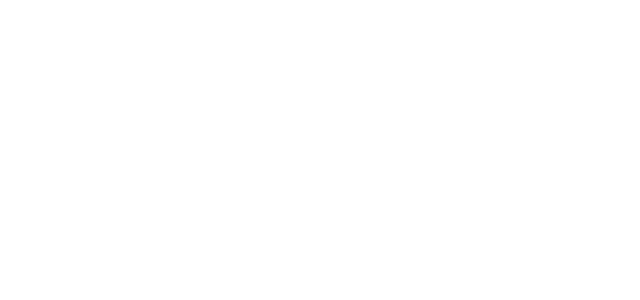
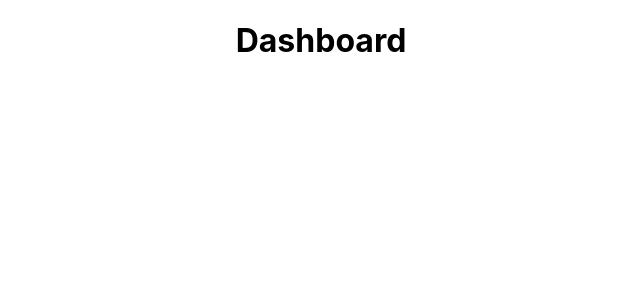
Before and after one commit to danielbpc2/desafio-viitra, a React (Create React App) app in the folder frontend/: page /dashboard in a window 1280 px wide. Shown: the top 300 px of the page, without its empty margins (319-959 px from the left). Built offline with nearby package versions, Linux system fonts and the light colour scheme.

Commit message:
Start Dashboard Page

```diff
--- /dev/null
+++ b/frontend/src/pages/Dashboard/index.tsx
@@ -0,0 +1,11 @@
+import React from "react";
+
+function Dashboard() {
+  return (
+    <div className="dashboard-background">
+      <h1>Dashboard</h1>
+    </div>
+  );
+}
+
+export default Dashboard;
--- /dev/null
+++ b/frontend/src/pages/Dashboard/styles.css
@@ -0,0 +1,3 @@
+.dashboard-background {
+  background-color: #fff6ee;
+}
--- a/frontend/src/pages/Home/index.tsx
+++ b/frontend/src/pages/Home/index.tsx
@@ -5,7 +5,7 @@
 import { Link } from "react-router-dom";
 import { FiLogIn } from "react-icons/fi";
 
-const Home = () => {
+function Home() {
   return (
     <div className="home-wrapper">
       <div className="home-container">
@@ -29,6 +29,6 @@
       </div>
     </div>
   );
-};
+}
 
 export default Home;
--- a/frontend/src/pages/Login/index.tsx
+++ b/frontend/src/pages/Login/index.tsx
@@ -2,14 +2,17 @@
 import logo from "../../assets/viitrafio.svg";
 import "./styles.css";
 
-import { Link } from "react-router-dom";
+import { Link, useHistory } from "react-router-dom";
 import { FiLogIn } from "react-icons/fi";
 
 const Login = () => {
   const [formData, setFormdata] = useState({ email: "", password: "" });
 
+  const history = useHistory();
+
   function handleLogin(event: FormEvent) {
     event.preventDefault();
+    history.push("/dashboard");
   }
 
   function handleChange(event: ChangeEvent<HTMLInputElement>) {
--- a/frontend/src/pages/Register/index.tsx
+++ b/frontend/src/pages/Register/index.tsx
@@ -59,7 +59,7 @@
 
   function handleRegister(event: FormEvent) {
     event.preventDefault();
-    history.push("/");
+    history.push("/dashboard");
   }
 
   function handleChange(event: ChangeEvent<HTMLInputElement>) {
--- a/frontend/src/routes.tsx
+++ b/frontend/src/routes.tsx
@@ -4,6 +4,7 @@
 import Home from "./pages/Home";
 import Login from "./pages/Login";
 import Register from "./pages/Register";
+import Dashboard from "./pages/Dashboard";
 
 function Routes() {
   return (
@@ -11,6 +12,7 @@
       <Route component={Home} path="/" exact />
       <Route component={Login} path="/login" />
       <Route component={Register} path="/signin" />
+      <Route component={Dashboard} path="/dashboard" />
     </BrowserRouter>
   );
 }
```
